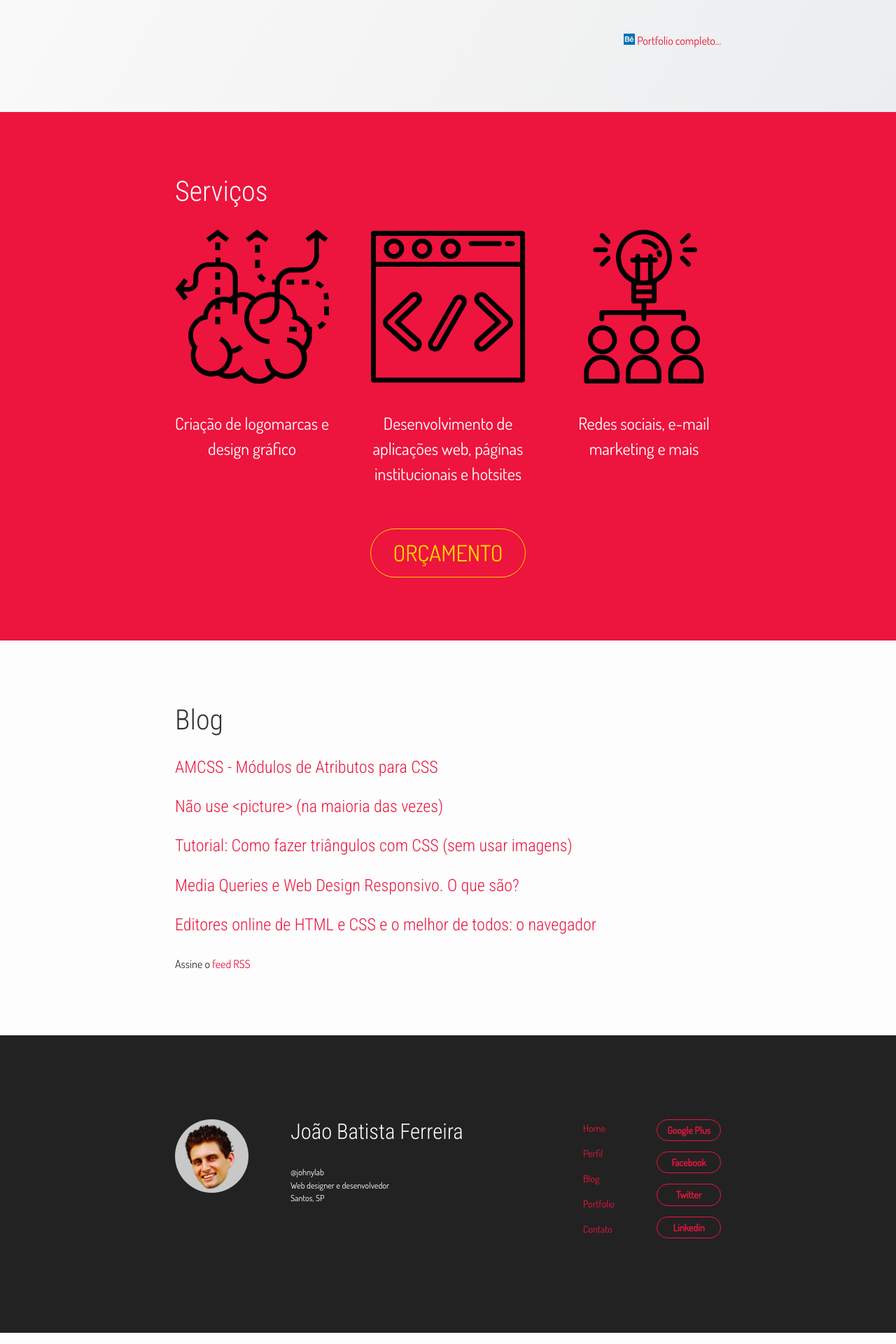
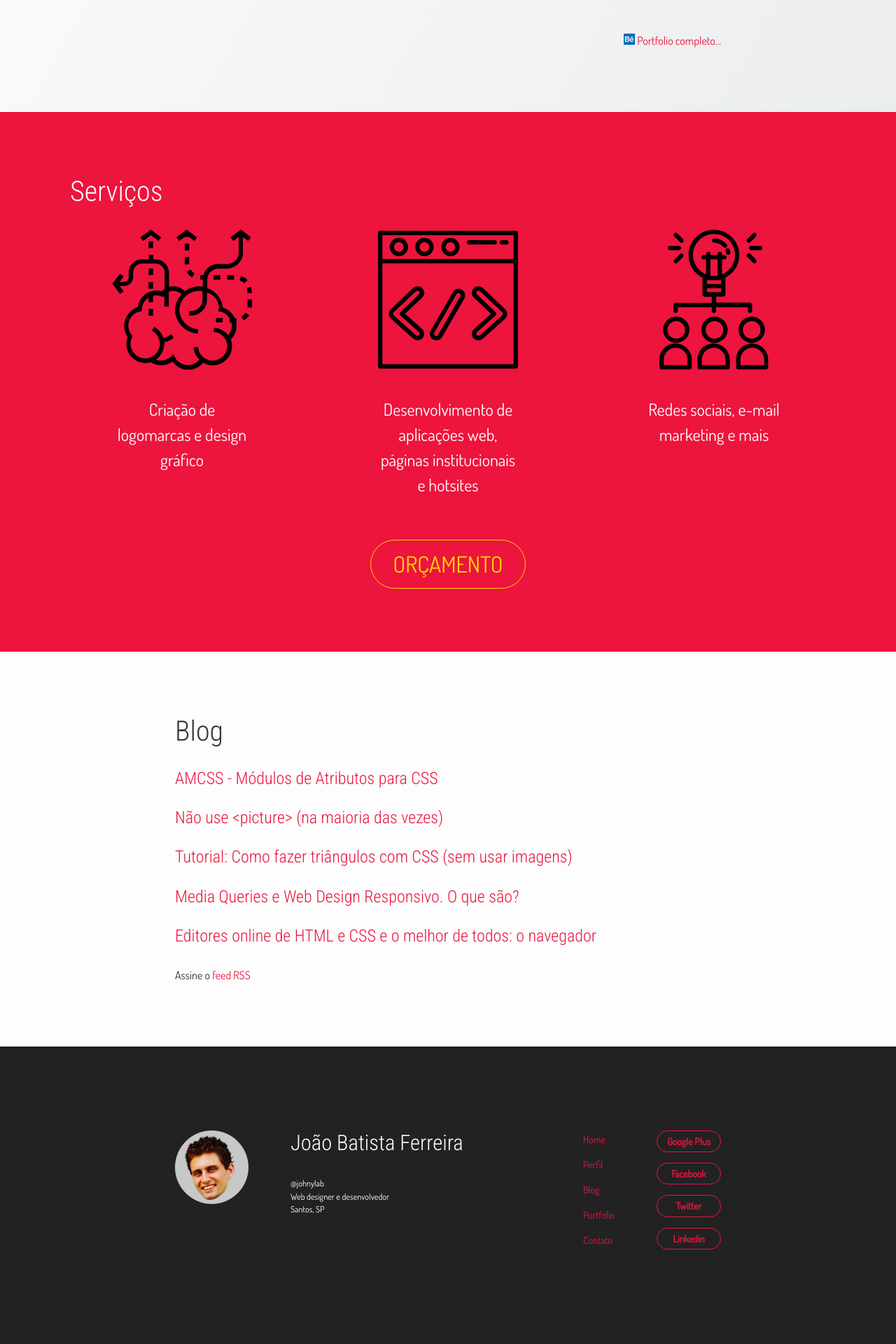
Before and after one commit to johnylab/johnylab.github.io, a Jekyll site: the page built from index.html, in a window 1280 px wide. Shown: the part 944-2864 px from the top of the page at 70% size. Built offline with Jekyll 4.4.1, drawn with Linux system fonts in a browser that asks for light colours.

Commit message:
Ajuste no espaçamento dos serviços

```diff
--- a/index.html
+++ b/index.html
@@ -53,16 +53,16 @@ title: João Ferreira, web designer e desenvolvedor
 </script>
 
 <section class="page-content section-services hero brand">
-  <div class="wrapper">
+  <div class="wrapper large">
     <h2>Serviços</h2>
     <div data-grid="spacing">
-      <div data-cell="1of3 fill" data-text="lg center" class="service-item">{% include svg/brain.svg %}
+      <div data-cell="1of3 fill" data-text="lg center" class="wrapper service-item">{% include svg/brain.svg %}
         <p>Criação de logomarcas e design gráfico</p>
       </div>
-      <div data-cell="1of3 fill" data-text="lg center" class="service-item">{% include svg/development.svg %}
+      <div data-cell="1of3 fill" data-text="lg center" class="wrapper service-item">{% include svg/development.svg %}
         <p>Desenvolvimento de aplicações web, páginas institucionais e hotsites</p>
       </div>
-      <div data-cell="1of3 fill" data-text="lg center" class="service-item">{% include svg/networking.svg %}
+      <div data-cell="1of3 fill" data-text="lg center" class="wrapper service-item">{% include svg/networking.svg %}
         <p>Redes sociais, e-mail marketing e mais</p>
       </div>
     </div>
@@ -88,9 +88,13 @@ title: João Ferreira, web designer e desenvolvedor
 </section>
 
 <script>
+
 {% comment %}
+
   Array find polyfill https://developer.mozilla.org/pt-BR/docs/Web/JavaScript/Reference/Global_Objects/Array/find
+
 {% endcomment %}
+
 if (!Array.prototype.find) {
   Array.prototype.find = function(predicate) {
     if (this === null) {
```
